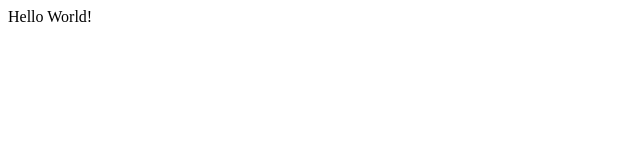
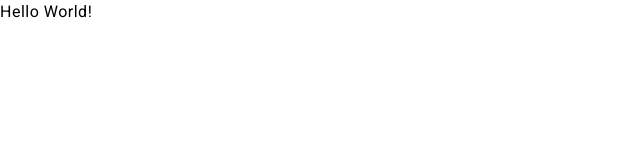
Before and after one commit to Abraham2748/musicstore-frontend202403, an Angular app: page / in a window 1280 px wide. Shown: the top 160 px of the page, without its empty margins (0-640 px from the left). Built offline with nearby package versions, Linux system fonts and the light colour scheme.

Commit message:
Add Angular Material

```diff
--- a/angular.json
+++ b/angular.json
@@ -27,6 +27,7 @@
               }
             ],
             "styles": [
+              "@angular/material/prebuilt-themes/azure-blue.css",
               "src/styles.css"
             ],
             "scripts": []
@@ -85,6 +86,7 @@
               }
             ],
             "styles": [
+              "@angular/material/prebuilt-themes/azure-blue.css",
               "src/styles.css"
             ],
             "scripts": []
--- a/package.json
+++ b/package.json
@@ -15,10 +15,12 @@
   "private": true,
   "dependencies": {
     "@angular/animations": "^18.0.0",
+    "@angular/cdk": "^18.1.0",
     "@angular/common": "^18.0.0",
     "@angular/compiler": "^18.0.0",
     "@angular/core": "^18.0.0",
     "@angular/forms": "^18.0.0",
+    "@angular/material": "^18.1.0",
     "@angular/platform-browser": "^18.0.0",
     "@angular/platform-browser-dynamic": "^18.0.0",
     "@angular/router": "^18.0.0",
--- a/src/app/app.config.ts
+++ b/src/app/app.config.ts
@@ -2,7 +2,8 @@
 import { provideRouter } from '@angular/router';
 
 import { routes } from './app.routes';
+import { provideAnimationsAsync } from '@angular/platform-browser/animations/async';
 
 export const appConfig: ApplicationConfig = {
-  providers: [provideZoneChangeDetection({ eventCoalescing: true }), provideRouter(routes)]
+  providers: [provideZoneChangeDetection({ eventCoalescing: true }), provideRouter(routes), provideAnimationsAsync()]
 };
--- a/src/index.html
+++ b/src/index.html
@@ -6,8 +6,10 @@
   <base href="/">
   <meta name="viewport" content="width=device-width, initial-scale=1">
   <link rel="icon" type="image/x-icon" href="favicon.ico">
+  <link href="https://fonts.googleapis.com/css2?family=Roboto:wght@300;400;500&display=swap" rel="stylesheet">
+  <link href="https://fonts.googleapis.com/icon?family=Material+Icons" rel="stylesheet">
 </head>
-<body>
+<body class="mat-typography">
   <app-root></app-root>
 </body>
 </html>
--- a/src/styles.css
+++ b/src/styles.css
@@ -1 +1,4 @@
 /* You can add global styles to this file, and also import other style files */
+
+html, body { height: 100%; }
+body { margin: 0; font-family: Roboto, "Helvetica Neue", sans-serif; }
```
Also changed, not shown: 1 other file (tests, documents, lock files or other folders).
